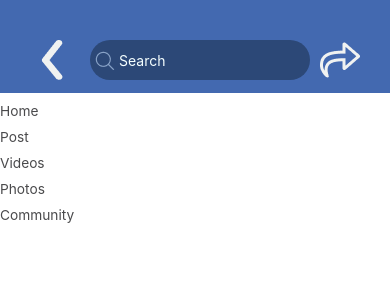
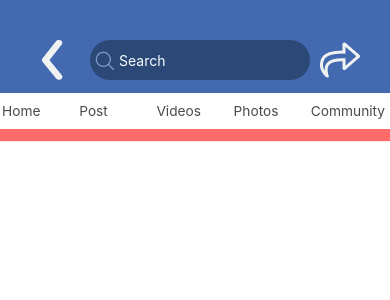
Before and after one commit to Coscript/08-19-TestandoGit, a React Native app: screen / in a window 390 px wide. Shown: the top 300 px of the page. Built offline with nearby package versions, Linux system fonts and the light colour scheme.

Commit message:
Links border shadow

```diff
--- a/App.tsx
+++ b/App.tsx
@@ -14,7 +14,7 @@ const StylesLink = StyleSheet.create ({
     text: {
       color: "#4A4A4C",
       fontSize: 13.71,
-      marginTop: 10,
+      flex: 1,
     }
 
 })
@@ -33,7 +33,21 @@ const LinksImportantes = () => {
 };
 const StylesLinkImportantes = StyleSheet.create ({
   container: {
+    flexDirection: "row",
+    justifyContent: "space-between",
 
+    paddingHorizontal: 2,
+    paddingVertical: 10,
+
+    shadowColor: "#F00",
+    shadowOffset: {
+      width: 0,
+      height: 12,
+    },
+    shadowOpacity: 0.58,
+    shadowRadius: 1,
+    elevation: 4,
+    borderColor: "gray",
   }
 
 })
```
